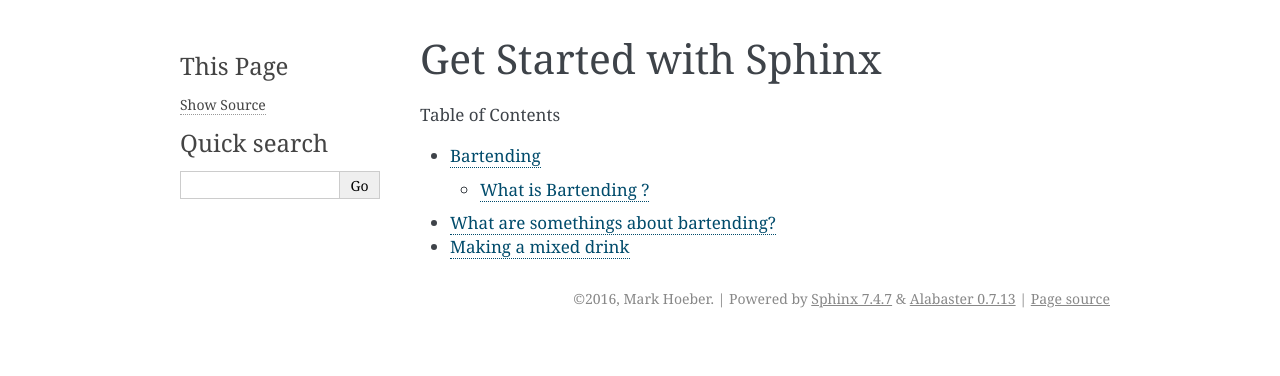
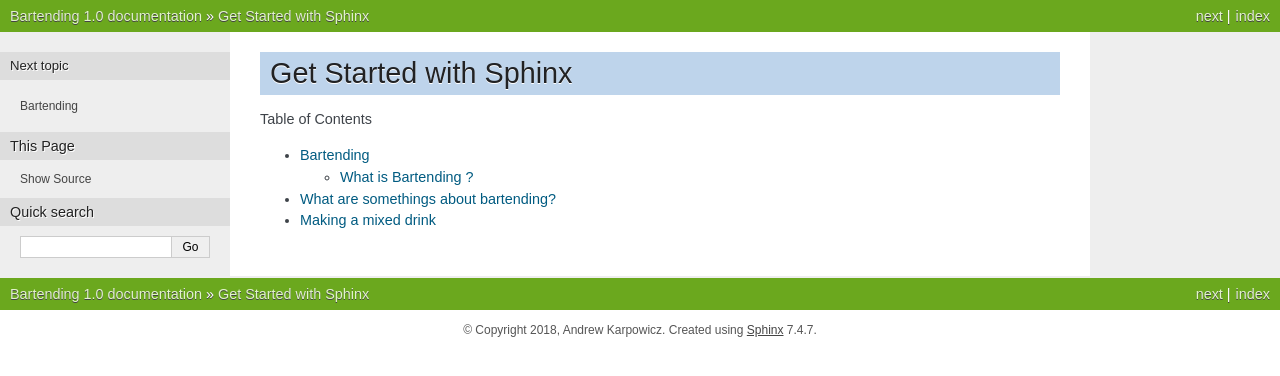
Before and after one commit to MarkHoeber/get_started_sphinx, a Sphinx documentation site: the page built from source/index.rst, in a window 1280 px wide. Shown: the top 376 px of the page. Built offline with Sphinx 7.4.7, drawn with Linux system fonts in a browser that asks for light colours.

Commit message:
Update conf.py

```diff
--- a/source/conf.py
+++ b/source/conf.py
@@ -18,9 +18,9 @@ source_suffix = '.rst'
 master_doc = 'index'
 
 # General information about the project.
-project = u'Get Started with Sphinx'
-copyright = u'2016, Mark Hoeber'
-author = u'Mark Hoeber'
+project = u'Bartending'
+copyright = u'2018, Andrew Karpowicz'
+author = u'Andrew Karpowicz'
 
 # The version info for the project you're documenting, acts as replacement for
 # |version| and |release|, also used in various other places throughout the
@@ -58,4 +58,4 @@ pygments_style = 'sphinx'
 
 
 #html_theme = 'default'
-html_theme = 'alabaster'
+html_theme = 'nature'
```
